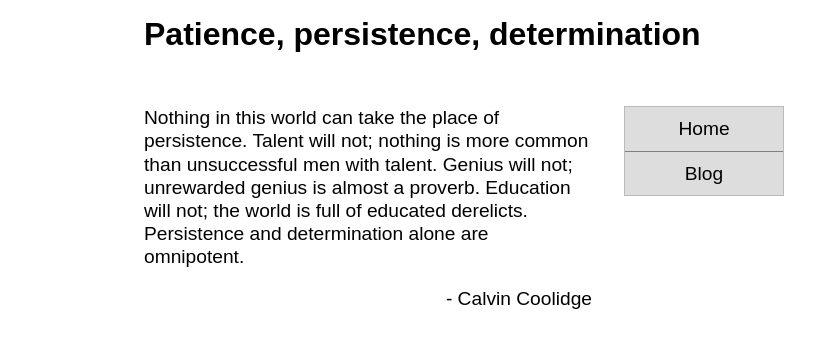
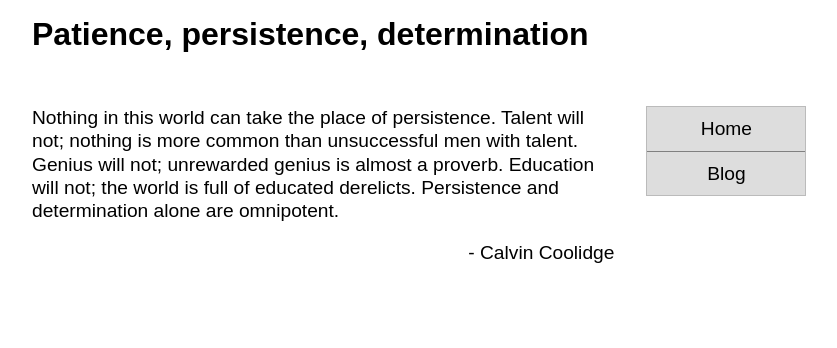
Before and after one commit to arfwilliamson/arfwilliamson.github.io, a Jekyll site: the page built from index.html, in a window 1280 px wide. Shown: the top 348 px of the page, without its empty margins (96-933 px from the left). Built offline with Jekyll 4.4.1, drawn with Linux system fonts in a browser that asks for light colours.

Commit message:
Update main.css

```diff
--- a/css/main.css
+++ b/css/main.css
@@ -23,7 +23,7 @@ div{
 /* =Structure ----------------------------------------------------------- */
 
 .wrap{
- max-width: 800px;
+ max-width: 1024px;
  margin: 0 auto;
 }
 
```
